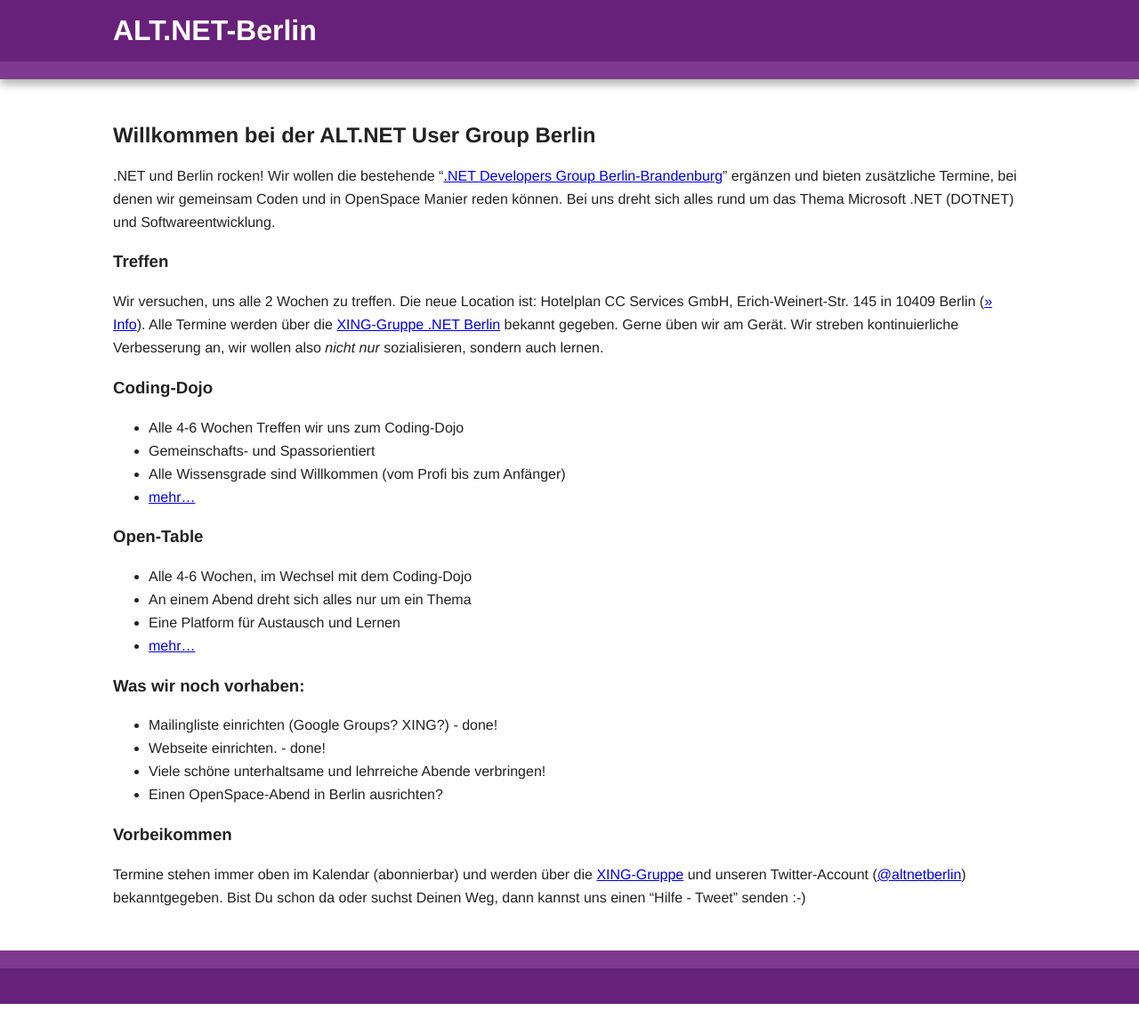
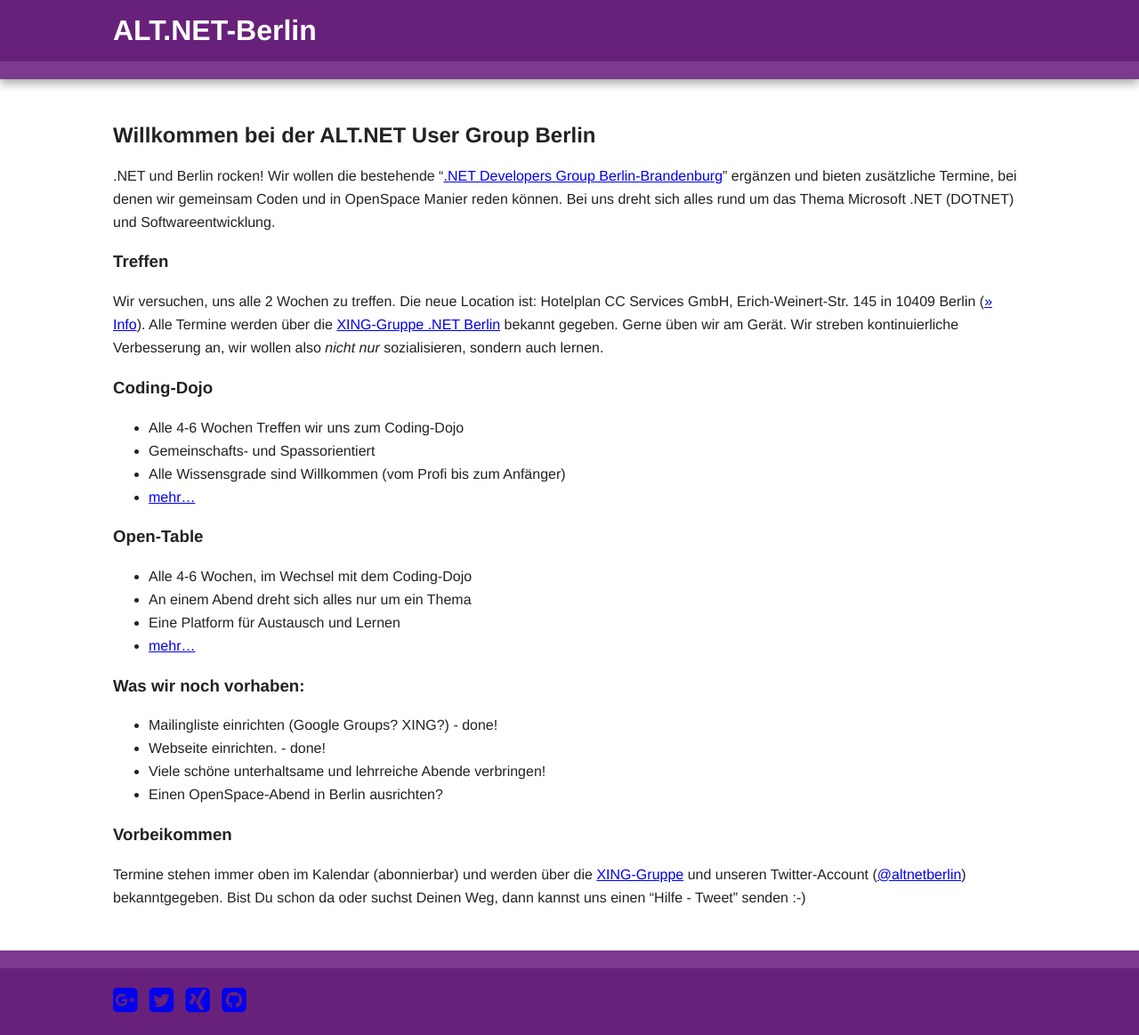
Before and after one commit to altnetberlin/altnetberlin.github.io, a Jekyll site: the page built from index.md, in a window 1280 px wide. Shown: the whole page at 89% size. Built offline with Jekyll 4.4.1, drawn with Linux system fonts in a browser that asks for light colours; nearby versions of some CDN libraries; Markdown is read by kramdown in place of the engine named in the settings; before the commit the page ends 1128 px from its top, so only the background shows below that.

Commit message:
add linked icons to profiles on other sites in footer

```diff
--- a/_layouts/default.html
+++ b/_layouts/default.html
@@ -35,6 +35,7 @@
 
 	<link rel="stylesheet" href="css/normalize.min.css">
 	<link rel="stylesheet" href="css/main.css">
+	<link rel="stylesheet" href="//maxcdn.bootstrapcdn.com/font-awesome/4.2.0/css/font-awesome.min.css">
 
 	<link href="//ajax.googleapis.com" rel="dns-prefetch">
 	<script src="js/vendor/modernizr-2.6.2-respond-1.1.0.min.js"></script>
@@ -65,7 +66,13 @@
 
 	<div class="footer-container">
 		<footer class="wrapper">
-			<!-- <h3>footer</h3> -->
+			<a href="https://plus.google.com/114090168420374875167" rel="publisher" target="_blank"><i class="fa fa-google-plus-square fa-2x"></i></a>
+			&nbsp;
+			<a href="https://twitter.com/altnetberlin" target="_blank"><i class="fa fa-twitter-square fa-2x"></i></a>
+			&nbsp;
+			<a href="https://www.xing.com/net/netberlin/" target="_blank"><i class="fa fa-xing-square fa-2x"></i></a>
+			&nbsp;
+			<a href="https://github.com/altnetberlin" target="_blank"><i class="fa fa-github-square fa-2x"></i></a>
 		</footer>
 	</div>
 
```
